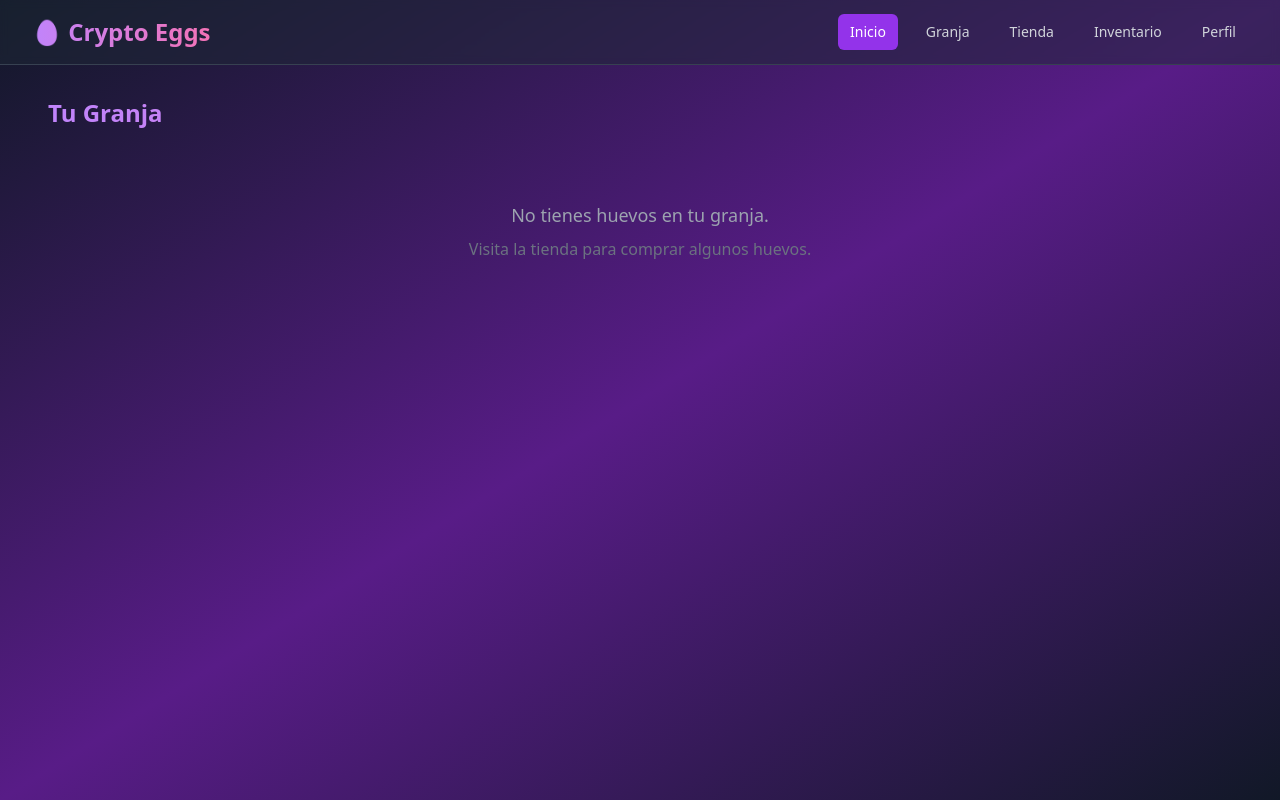
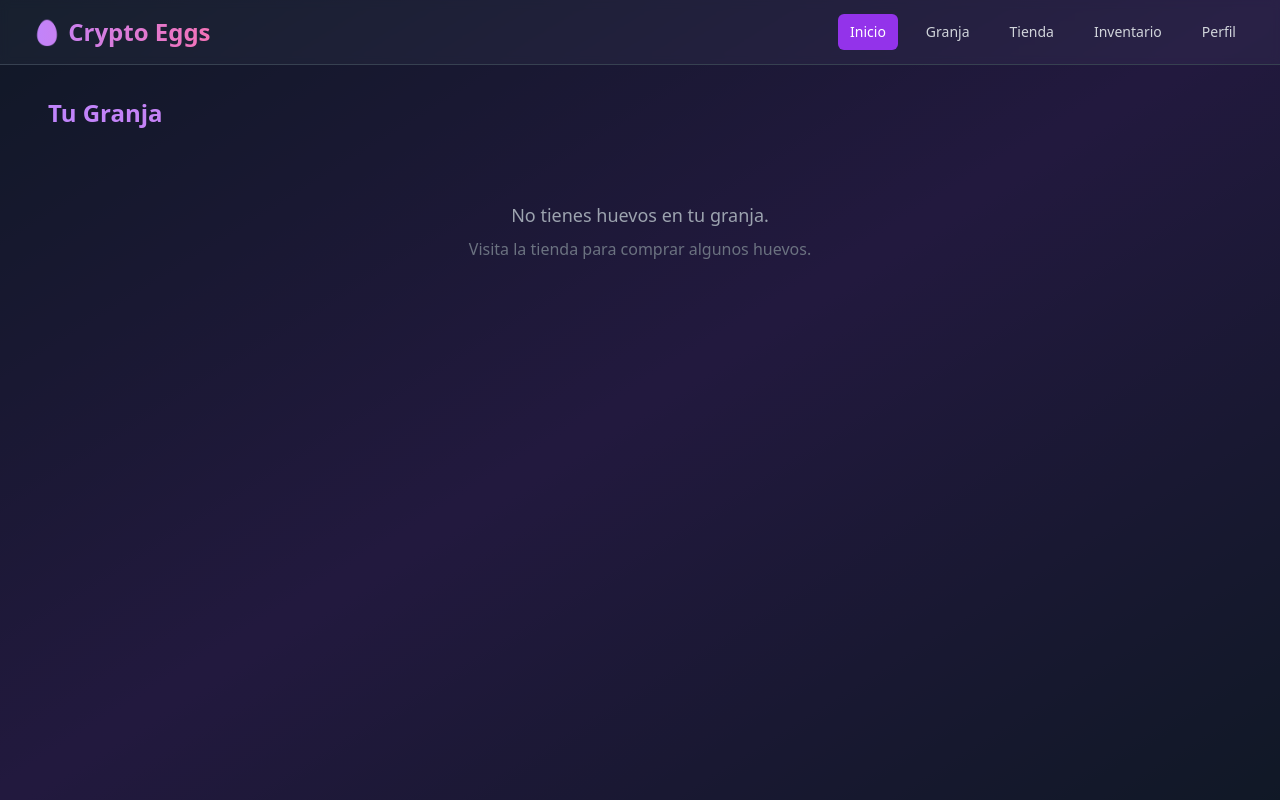
Before and after one commit to zarsava33/crypto-eggs, a React (Vite) app: page / in a window 1280 px wide. Built offline with nearby package versions, Linux system fonts and the light colour scheme.

Commit message:
fix: Corregir estilos y fondo para todos los dispositivos

```diff
--- a/src/App.tsx
+++ b/src/App.tsx
@@ -8,6 +8,7 @@ import { GameProvider } from './contexts/GameContext';
 
 function App() {
   return (
+    <div className="min-h-screen bg-gray-900 text-white">
       <GameProvider>
         <Router>
           <MainLayout>
@@ -21,6 +22,7 @@ function App() {
           </MainLayout>
         </Router>
       </GameProvider>
+    </div>
   );
 }
 
--- a/src/components/MainLayout.tsx
+++ b/src/components/MainLayout.tsx
@@ -7,10 +7,10 @@ interface MainLayoutProps {
 
 export function MainLayout({ children }: MainLayoutProps) {
   return (
-    <div className="min-h-screen bg-gradient-to-br from-gray-900 via-purple-900 to-gray-900">
-      <div className="flex flex-col h-screen">
+    <div className="min-h-screen bg-gradient-to-br from-gray-900 via-purple-900/50 to-gray-900">
+      <div className="flex flex-col min-h-screen">
         <Navigation />
-        <main className="flex-1 overflow-y-auto px-4 py-4 md:px-6 lg:px-8">
+        <main className="flex-1 overflow-y-auto px-4 py-4 md:px-6 lg:px-8 bg-gray-900/50">
           <div className="max-w-7xl mx-auto">
             {children}
           </div>
--- a/src/index.css
+++ b/src/index.css
@@ -2,22 +2,94 @@
 @tailwind components;
 @tailwind utilities;
 
+:root {
+  color-scheme: dark;
+}
+
+html, body {
+  background-color: #0a0a0a;
+  color: #ffffff;
+  min-height: 100vh;
+  margin: 0;
+  padding: 0;
+  overflow-x: hidden;
+}
+
+#root {
+  min-height: 100vh;
+  display: flex;
+  flex-direction: column;
+}
+
+.gradient-text {
+  @apply bg-clip-text text-transparent bg-gradient-to-r from-purple-400 to-pink-400;
+}
+
+/* Estilos para scrollbar */
+::-webkit-scrollbar {
+  width: 8px;
+  height: 8px;
+}
+
+::-webkit-scrollbar-track {
+  background: rgba(31, 41, 55, 0.5);
+  border-radius: 4px;
+}
+
+::-webkit-scrollbar-thumb {
+  background: rgba(139, 92, 246, 0.5);
+  border-radius: 4px;
+}
+
+::-webkit-scrollbar-thumb:hover {
+  background: rgba(139, 92, 246, 0.7);
+}
+
+/* Animaciones */
+@keyframes pulse {
+  0%, 100% {
+    opacity: 1;
+  }
+  50% {
+    opacity: 0.5;
+  }
+}
+
+.animate-pulse-slow {
+  animation: pulse 3s cubic-bezier(0.4, 0, 0.6, 1) infinite;
+}
+
+/* Glassmorphism */
+.glass-card {
+  @apply bg-gray-800/50 backdrop-blur-sm border border-gray-700/50;
+}
+
+/* Botones */
+.game-button {
+  @apply px-4 py-2 bg-gradient-to-r from-purple-500 to-pink-500 rounded-lg text-white font-medium
+         hover:opacity-90 transition-all duration-300 transform hover:scale-105 focus:outline-none focus:ring-2
+         focus:ring-purple-500 focus:ring-opacity-50 disabled:opacity-50 disabled:cursor-not-allowed
+         disabled:hover:scale-100;
+}
+
+.game-button-small {
+  @apply px-3 py-1.5 bg-gray-700 rounded-lg text-sm font-medium hover:bg-gray-600
+         transition-colors focus:outline-none focus:ring-2 focus:ring-purple-500 focus:ring-opacity-50;
+}
+
+/* Inputs */
+.game-input {
+  @apply bg-gray-700/50 border border-gray-600 rounded-lg px-3 py-2 text-white placeholder-gray-400
+         focus:outline-none focus:ring-2 focus:ring-purple-500 focus:border-transparent transition-all duration-300;
+}
+
 @layer base {
-  :root {
-    color-scheme: dark;
-  }
-
   html {
     @apply h-full antialiased;
   }
 
   body {
-    @apply h-full text-white bg-gray-900;
     font-feature-settings: "rlig" 1, "calt" 1;
-  }
-
-  #root {
-    @apply h-full;
   }
 }
 
```
Lines whose indentation alone changed are shown as unchanged.
